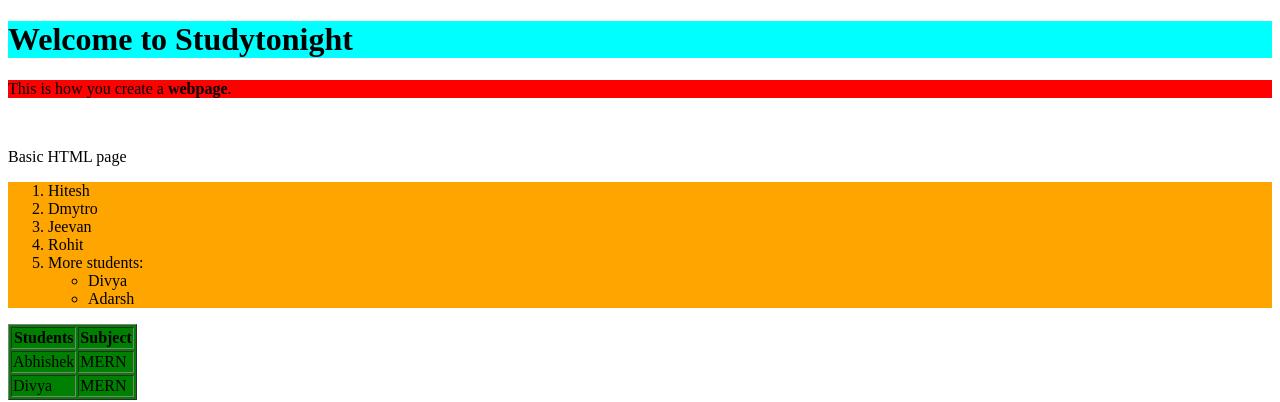
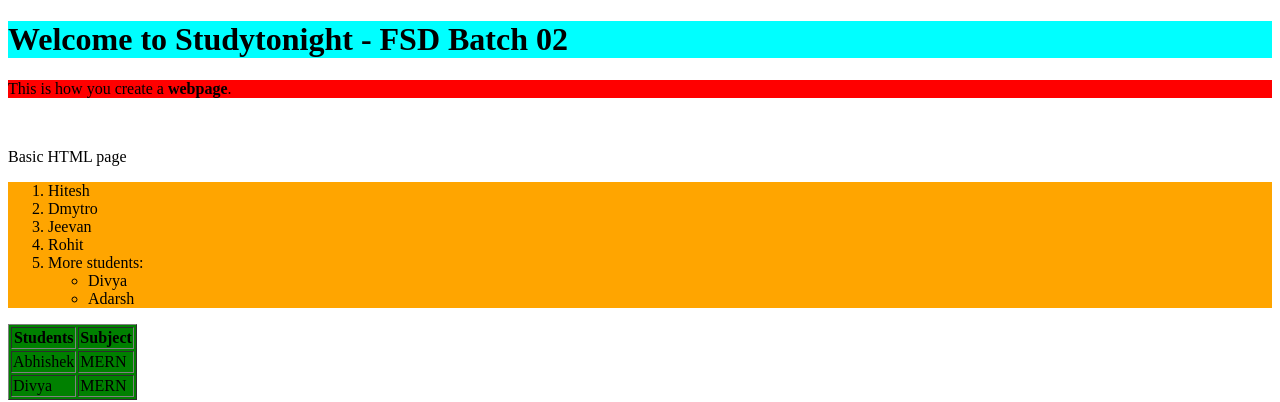
Before and after one commit to thisisabhishek/FSD-Batch-02, a plain HTML site: page index.html in a window 1280 px wide. Shown: the top 402 px of the page. Drawn offline with Linux system fonts and the light colour scheme.

Commit message:
Updating the heading in index html

```diff
--- a/index.html
+++ b/index.html
@@ -10,7 +10,7 @@
 </head>
 <body>
     <!-- This is a comment -->
-    <h1 style="background-color: aqua;">Welcome to Studytonight</h1>
+    <h1 style="background-color: aqua;">Welcome to Studytonight - FSD Batch 02</h1>
     <p style="background-color: red;">This is how you create a <strong>webpage</strong>.</p>
     <br/>
     <p>Basic HTML page</p>
```
